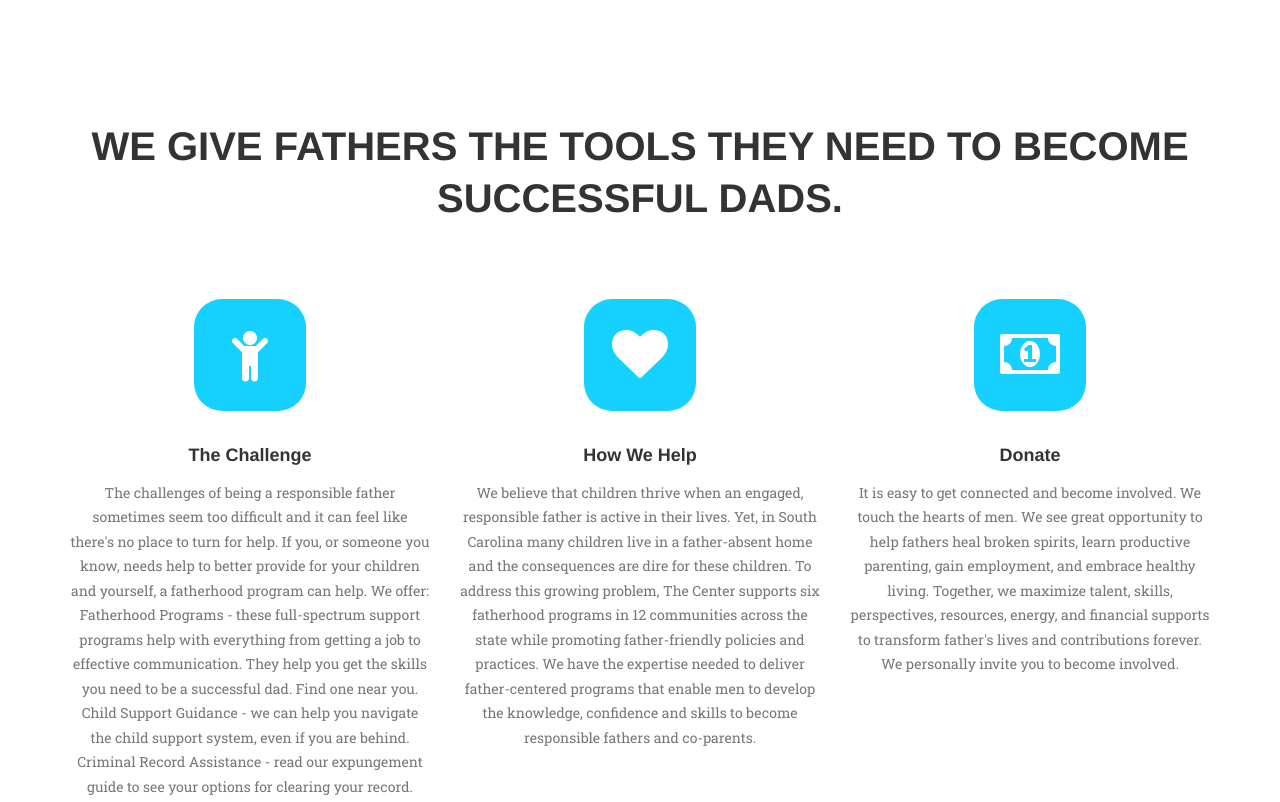
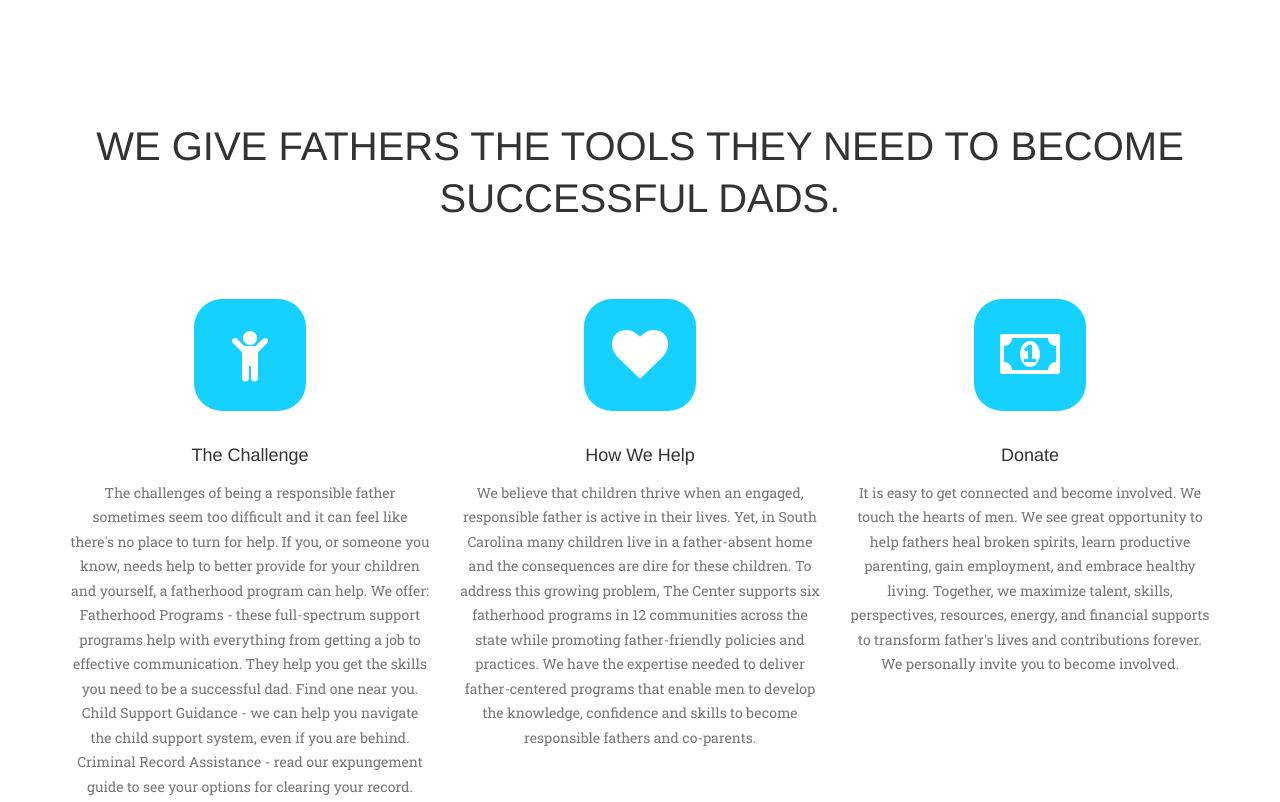
Before and after one commit to grezo/sccenter, a plain HTML site: page index.html in a window 1280 px wide. Shown: the part 780-1582 px from the top of the page. Drawn offline with nearby package versions, Linux system fonts and the light colour scheme; a web font is replaced by a local one.

Commit message:
Change font weight to futura headlines

```diff
--- a/css/agency.css
+++ b/css/agency.css
@@ -53,8 +53,8 @@ h4,
 h5,
 h6 {
     text-transform: uppercase;
-    font-family: "futura","Helvetica Neue",Helvetica,Arial,sans-serif;
-    font-weight: 700;
+    font-family: "Futura","Helvetica Neue",Helvetica,Arial,sans-serif;
+    font-weight: 400;
 }
 
 .img-centered {
```
